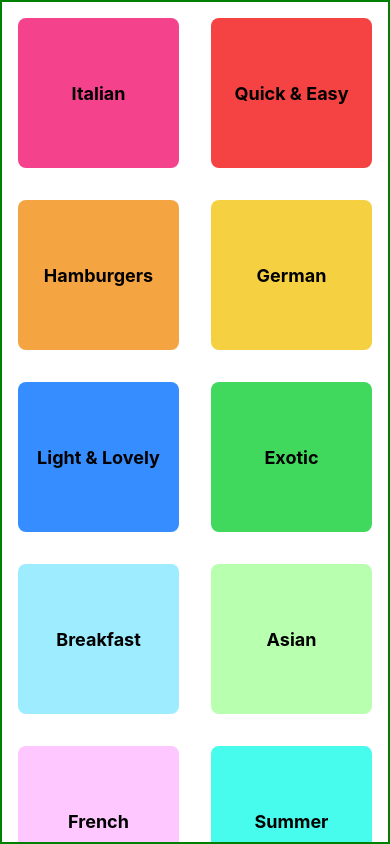
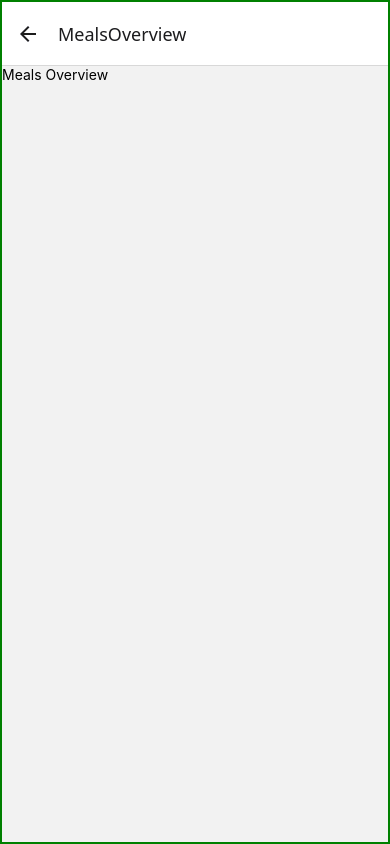
Before and after one commit to syedfaheem27/React-Native-Projects, a React Native app in the folder NativeMeals/: screen /MealsOverview in a window 390 px wide. Built offline with nearby package versions, Linux system fonts and the light colour scheme.

Commit message:
set up react native navigation and add a meals overview screen to navigate to

```diff
--- a/NativeMeals/App.js
+++ b/NativeMeals/App.js
@@ -1,12 +1,28 @@
 import { StatusBar } from "expo-status-bar";
 import { SafeAreaView, StyleSheet, Text, View } from "react-native";
 import CategoryScreen from "./screens/Category.screen";
+import { NavigationContainer } from "@react-navigation/native";
+import { createNativeStackNavigator } from "@react-navigation/native-stack";
+import MealsOverviewScreen from "./screens/MealsOvervIewScreen";
+
+const Stack = createNativeStackNavigator();
+
+function RootStack() {
+  return (
+    <Stack.Navigator initialRouteName="MealsCategories">
+      <Stack.Screen name="MealsCategories" component={CategoryScreen} />
+      <Stack.Screen name="MealsOverview" component={MealsOverviewScreen} />
+    </Stack.Navigator>
+  );
+}
 
 export default function App() {
   return (
     <View style={styles.container}>
       <StatusBar style="light" />
-      <CategoryScreen />
+      <NavigationContainer>
+        <RootStack />
+      </NavigationContainer>
     </View>
   );
 }
--- a/NativeMeals/components/CategoryTile.js
+++ b/NativeMeals/components/CategoryTile.js
@@ -1,6 +1,6 @@
 import { Pressable, Text, View, StyleSheet, Platform } from "react-native";
 
-const CategoryTile = ({ title, color }) => {
+const CategoryTile = ({ title, color, onPress }) => {
   return (
     <View style={[styles.outerContainer, { backgroundColor: color }]}>
       <Pressable
@@ -8,6 +8,7 @@ const CategoryTile = ({ title, color }) => {
           pressed ? [styles.button, styles.button_pressed_ios] : styles.button
         }
         android_ripple={{ color: "#ccc" }}
+        onPress={onPress}
       >
         <View style={[styles.innerContainer]}>
           <Text style={styles.title}>{title}</Text>
--- /dev/null
+++ b/NativeMeals/gesture-handler.native.js
@@ -0,0 +1,2 @@
+// Only import react-native-gesture-handler on native platforms
+import "react-native-gesture-handler";
--- a/NativeMeals/index.js
+++ b/NativeMeals/index.js
@@ -1,6 +1,7 @@
-import { registerRootComponent } from 'expo';
+import { registerRootComponent } from "expo";
+import "./gesture-handler";
 
-import App from './App';
+import App from "./App";
 
 // registerRootComponent calls AppRegistry.registerComponent('main', () => App);
 // It also ensures that whether you load the app in Expo Go or in a native build,
--- a/NativeMeals/screens/Category.screen.js
+++ b/NativeMeals/screens/Category.screen.js
@@ -2,11 +2,19 @@ import { FlatList, View } from "react-native";
 import { CATEGORIES } from "../data/Categories";
 import CategoryTile from "../components/CategoryTile";
 
-const renderCategories = (itemObj) => {
-  return <CategoryTile title={itemObj.item.title} color={itemObj.item.color} />;
-};
-
-const CategoryScreen = () => {
+const CategoryScreen = ({ navigation }) => {
+  const pressHanndler = () => {
+    navigation.navigate("MealsOverview");
+  };
+  const renderCategories = (itemObj) => {
+    return (
+      <CategoryTile
+        onPress={pressHanndler}
+        title={itemObj.item.title}
+        color={itemObj.item.color}
+      />
+    );
+  };
   return (
     <FlatList
       data={CATEGORIES}
--- /dev/null
+++ b/NativeMeals/screens/MealsOvervIewScreen.js
@@ -0,0 +1,18 @@
+import { StyleSheet, Text, View } from "react-native";
+
+const MealsOverviewScreen = () => {
+  return (
+    <View>
+      <Text>Meals Overview</Text>
+    </View>
+  );
+};
+
+const styles = StyleSheet.create({
+  container: {
+    flex: 1,
+    padding: 16,
+  },
+});
+
+export default MealsOverviewScreen;
```
Also changed, not shown: NativeMeals/package.json (+8 -1 lines), NativeMeals/gesture-handler.js (added), 1 other file (tests, documents, lock files or other folders).
